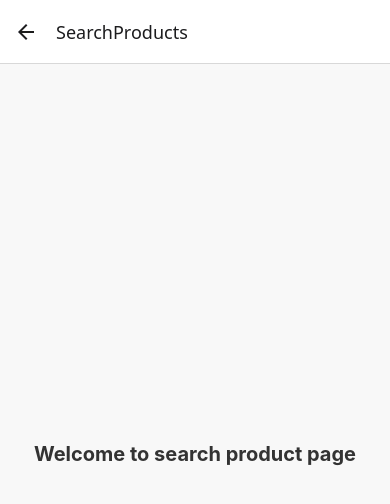
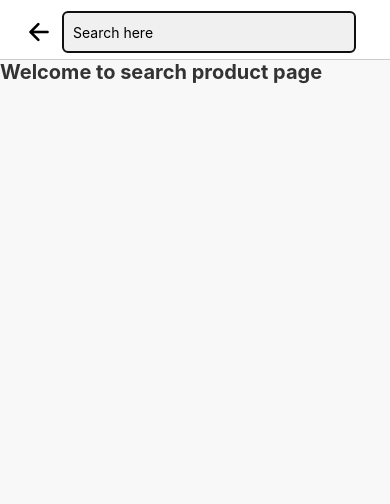
Before and after one commit to kaushlendrathe1710/LeleKartApp, a React Native app: screen /SearchProducts in a window 390 px wide. Shown: the top 504 px of the page. Built offline with nearby package versions, Linux system fonts and the light colour scheme.

Commit message:
checkpoint

```diff
--- /dev/null
+++ b/src/components/headers/SearchHeader.tsx
@@ -0,0 +1,66 @@
+import React, { useRef, useEffect } from "react";
+import {
+  View,
+  Text,
+  TouchableOpacity,
+  StyleSheet,
+  TextInput,
+} from "react-native";
+import Icon from "react-native-vector-icons/Ionicons";
+import { useNavigation } from "@react-navigation/native";
+
+interface SearchHeaderProps {
+  title?: string;
+}
+
+const SearchHeader: React.FC<SearchHeaderProps> = ({ title = "Header" }) => {
+  const inputRef = useRef<TextInput>(null);
+  const navigation = useNavigation();
+
+  useEffect(() => {
+    // Automatically focus on input when component mounts
+    setTimeout(() => {
+      inputRef.current?.focus();
+    }, 100); // Adding a slight delay to ensure proper rendering
+  }, []);
+
+  return (
+    <View style={styles.header}>
+      {/* Back Button */}
+      <TouchableOpacity onPress={() => navigation.goBack()}>
+        <Icon name="arrow-back" size={28} color="black" />
+      </TouchableOpacity>
+
+      {/* Search Input */}
+      <TextInput
+        ref={inputRef}
+        style={[styles.searchInput]}
+        placeholder="Search here"
+      />
+    </View>
+  );
+};
+
+const styles = StyleSheet.create({
+  header: {
+    flexDirection: "row",
+    alignItems: "center",
+    justifyContent: "space-between",
+    paddingHorizontal: 25,
+    height: 60,
+    backgroundColor: "#fff",
+    borderBottomWidth: 0.3,
+    borderBottomColor: "#ccc",
+    paddingTop: 5,
+  },
+  searchInput: {
+    flex: 1,
+    height: 40,
+    backgroundColor: "#f0f0f0",
+    paddingHorizontal: 10,
+    marginHorizontal: 10,
+    borderRadius: 5,
+  },
+});
+
+export default SearchHeader;
--- a/src/navigation/AppNavigatior.tsx
+++ b/src/navigation/AppNavigatior.tsx
@@ -41,7 +41,7 @@ const AppNavigator: React.FC = () => {
         component={Cart}
       />
       <Stack.Screen
-        // options={{ headerShown: false }}
+        options={{ headerShown: false }}
         name="SearchProducts"
         component={SearchProducts}
       />
--- a/src/navigation/CustomHeaderNavigator.tsx
+++ b/src/navigation/CustomHeaderNavigator.tsx
@@ -26,16 +26,25 @@ const CustomHeader: React.FC<{ showSearchInput?: boolean }> = ({
             display: "flex",
             flexDirection: "row",
             alignItems: "center",
-            paddingLeft: 20,
+            paddingHorizontal: 20,
           }}
           onPress={() => {
             console.log("Search input pressed");
             navigation.navigate("SearchProducts");
           }}
         >
-          <View style={{ display: "flex", flexDirection: "row", gap: 20 }}>
+          <View
+            style={{
+              display: "flex",
+              flexDirection: "row",
+              justifyContent: "space-between",
+              alignItems: "center",
+              width: "100%",
+            }}
+          >
             <Text>Logo</Text>
-            <Text style={{opacity:0.5}}> Search product here</Text>
+            <Text style={{ opacity: 0.5 }}> Search product here</Text>
+            <Icon name="search-outline" size={30} color="black" />
           </View>
         </TouchableOpacity>
       ) : (
@@ -78,7 +87,7 @@ const styles = StyleSheet.create({
     padding: 10,
     paddingHorizontal: 20,
     backgroundColor: "white",
-    gap:10
+    gap: 10,
   },
   searchInput: {
     flex: 1,
--- a/src/screens/SearchProducts.tsx
+++ b/src/screens/SearchProducts.tsx
@@ -1,21 +1,58 @@
-import React from "react";
-import { View, Text, StyleSheet } from "react-native";
+import React, { useRef, useEffect } from "react";
+import {
+  View,
+  Text,
+  StyleSheet,
+  TextInput,
+  Keyboard,
+  TouchableWithoutFeedback,
+} from "react-native";
+import { SafeAreaView } from "react-native-safe-area-context";
+import SearchHeader from "../components/headers/SearchHeader";
 
 const SearchProducts: React.FC = () => {
+  const inputRef = useRef<TextInput>(null);
+
+  // Automatically open the keyboard when the component mounts
+  useEffect(() => {
+    // Use setTimeout with 0 delay to wait until rendering completes
+    setTimeout(() => {
+      inputRef.current?.focus();
+      Keyboard.dismiss(); // Ensure previous interactions don’t prevent focusing
+      console.log("Keyboard focused successfully.");
+    }, 0);
+  }, []);
+
+  // Dismiss the keyboard when tapping outside the input field
+  const dismissKeyboard = () => {
+    Keyboard.dismiss();
+    console.log("Keyboard dismissed.");
+  };
+
   return (
-    <View style={styles.container}>
-      <Text style={styles.title}>Welcome to search product page</Text>
-      {/* Add other components like product lists or banners here */}
-    </View>
+    <TouchableWithoutFeedback onPress={dismissKeyboard}>
+      <SafeAreaView style={styles.container}>
+        <SearchHeader title="Search Here" />
+
+        <Text style={styles.title}>Welcome to search product page</Text>
+      </SafeAreaView>
+    </TouchableWithoutFeedback>
   );
 };
 
 const styles = StyleSheet.create({
   container: {
     flex: 1,
-    justifyContent: "center",
-    alignItems: "center",
     backgroundColor: "#f8f8f8",
+  },
+  searchInput: {
+    height: 50,
+    backgroundColor: "#fff",
+    paddingHorizontal: 10,
+    marginHorizontal: 20,
+    borderRadius: 8,
+    fontSize: 18,
+    marginVertical: 10,
   },
   title: {
     fontSize: 20,
```
